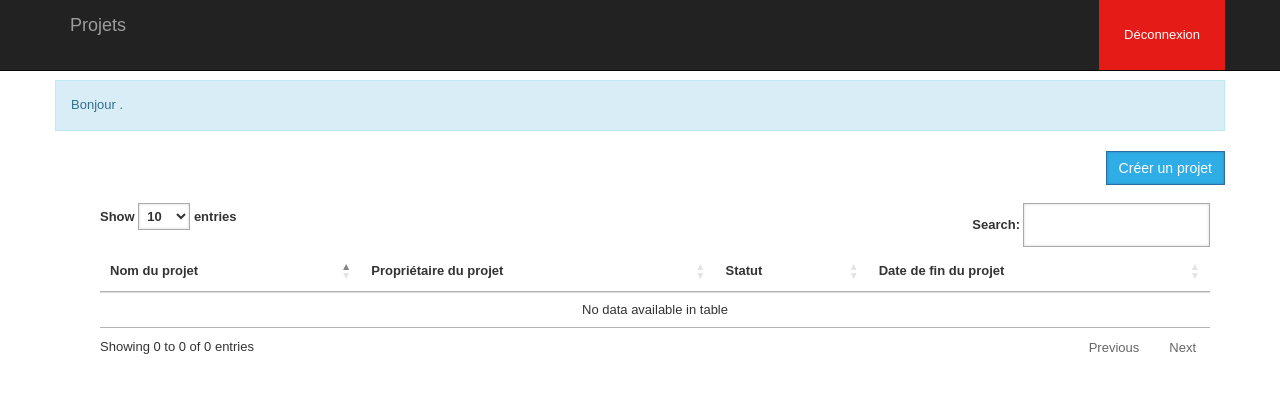
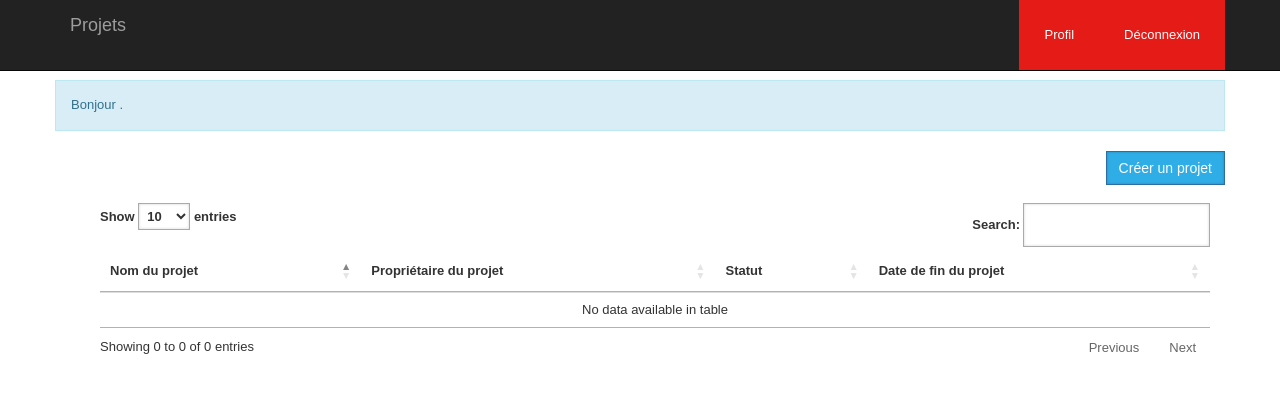
Before and after one commit to aboschet/CDP-GMB-dev, a PHP site: page /Project/all in a window 1280 px wide. Shown: the top 420 px of the page. Run offline with PHP 8.4, Linux system fonts and the light colour scheme; the visitor is signed in with stand-in values (Sample User, id 1); data that the repository does not hold is empty; some libraries are stand-ins or nearby versions.

Commit message:
Fin de la tâche US 10

```diff
--- a/src/web/app/Templates/default.php
+++ b/src/web/app/Templates/default.php
@@ -52,6 +52,7 @@
           <?php if (!$isLogged): ?>
             <li class="active"><a href="<?= BASE_URL; ?>">Connexion / Inscription</a></li>
           <?php else :?>
+            <li class="active"><a href="<?= BASE_URL.'User/profil'; ?>">Profil</a></li>
             <li class="active"><a href="<?= BASE_URL.'Home/disconnect'; ?>">Déconnexion</a></li>
           <?php endif;?>
           </ul>
```
Also changed, not shown: docs/Sprint3.html (+6 -6 lines).
